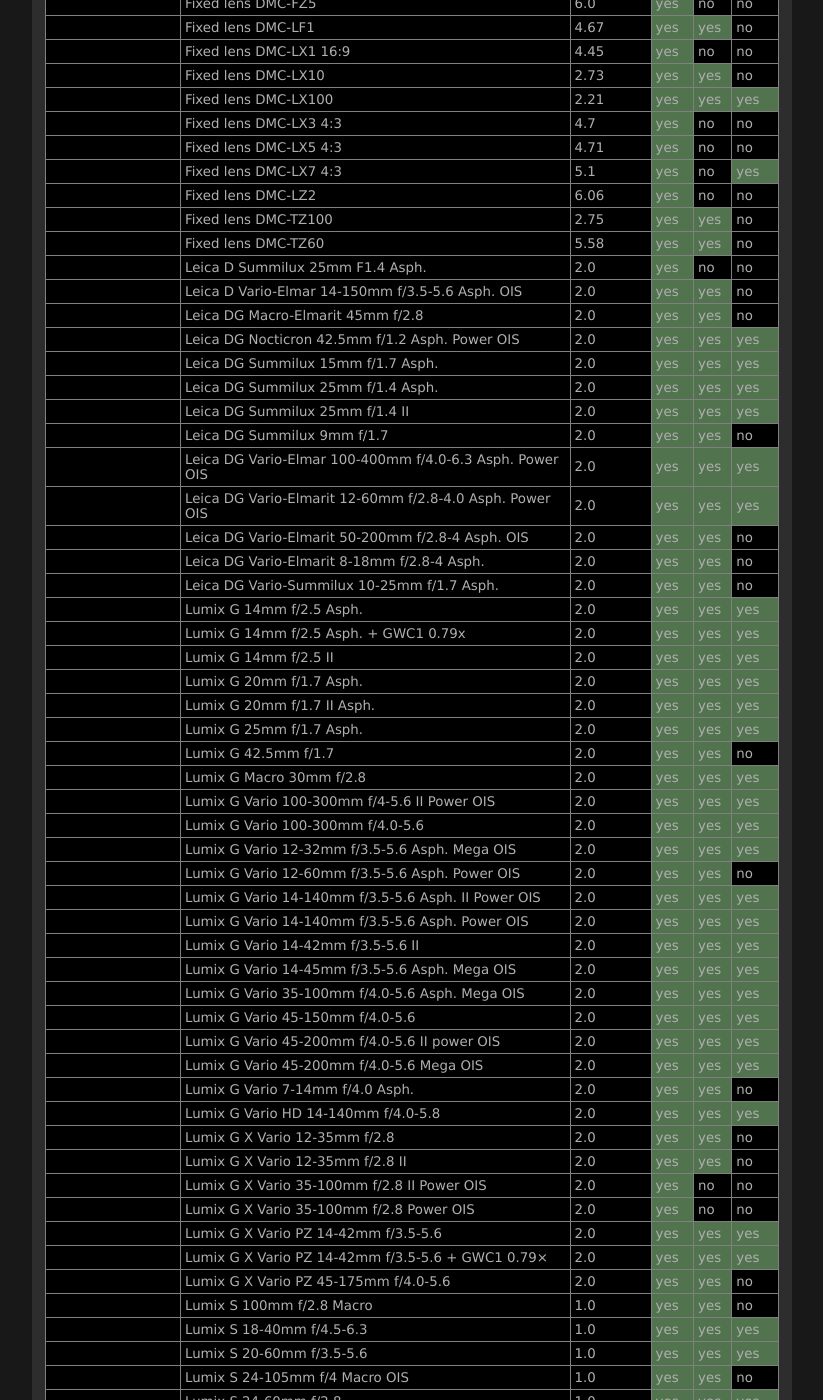
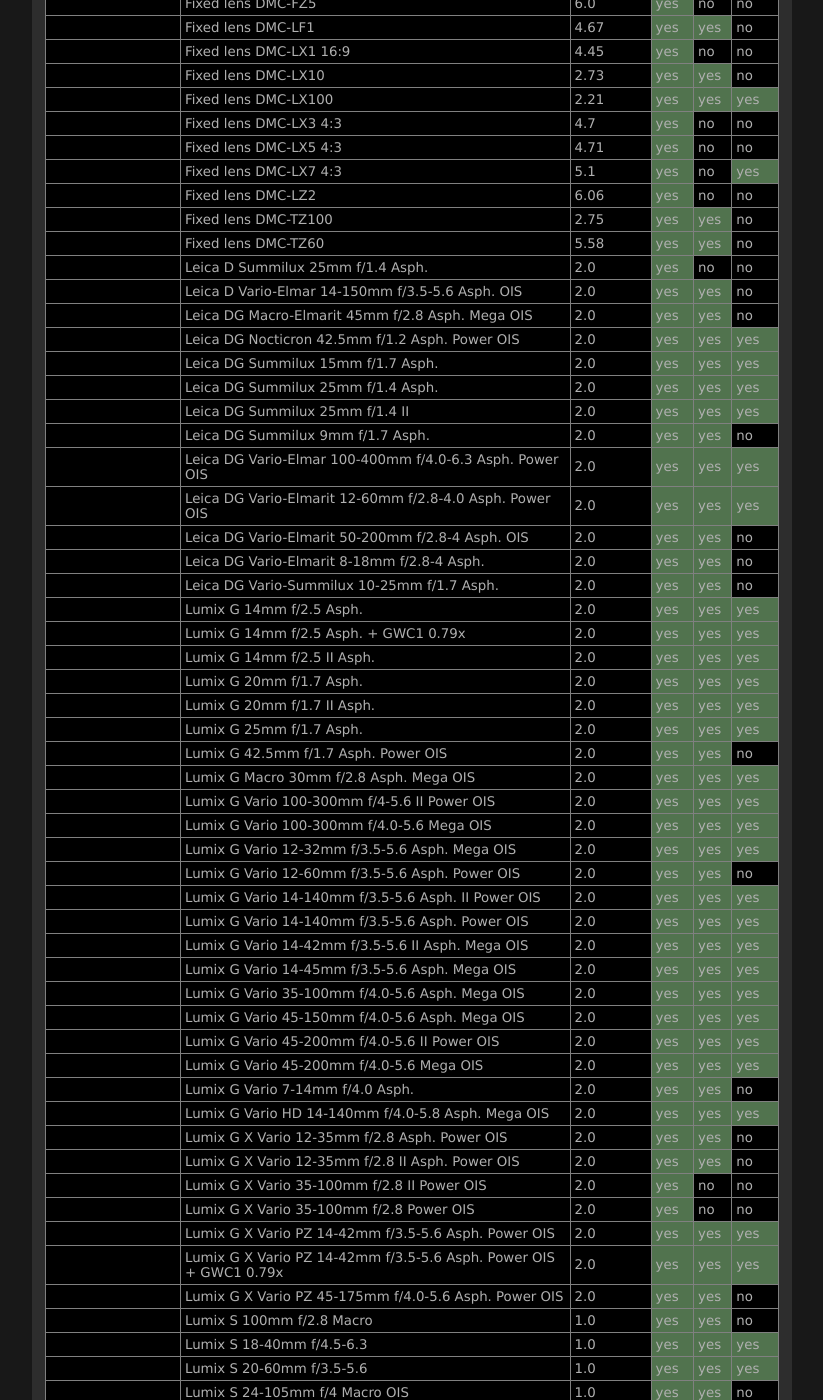
Before and after one commit to lensfun/lensfun.github.io, a Jekyll site: the page built from _posts/lenslist/2999-12-31-Lenslist-master.md, in a window 1280 px wide and 1400 px high, scrolled down 19954 px. Shown: the whole window, without its empty margins (284-1107 px from the left). Built offline with Jekyll 4.4.1, drawn with Linux system fonts in a browser that asks for light colours; some of the changed text lies outside the part shown.

Commit message:
Update master lens list from GitHub Actions

```diff
--- a/_posts/lenslist/2999-12-31-Lenslist-master.md
+++ b/_posts/lenslist/2999-12-31-Lenslist-master.md
@@ -824,14 +824,14 @@ This list was generated on 2025-08-24 from current Lensfun sources. Your Lensfun
 <tr class="lenslist-bg1"><td></td><td>Fixed lens DMC-LZ2</td><td>6.06</td><td class="lenslist-highlight lenslist-check">yes</td><td class="lenslist-check">no</td><td class="lenslist-check">no</td></tr>
 <tr class="lenslist-bg1"><td></td><td>Fixed lens DMC-TZ100</td><td>2.75</td><td class="lenslist-highlight lenslist-check">yes</td><td class="lenslist-highlight lenslist-check">yes</td><td class="lenslist-check">no</td></tr>
 <tr class="lenslist-bg1"><td></td><td>Fixed lens DMC-TZ60</td><td>5.58</td><td class="lenslist-highlight lenslist-check">yes</td><td class="lenslist-highlight lenslist-check">yes</td><td class="lenslist-check">no</td></tr>
-<tr class="lenslist-bg1"><td></td><td>Leica D Summilux 25mm F1.4 Asph.</td><td>2.0</td><td class="lenslist-highlight lenslist-check">yes</td><td class="lenslist-check">no</td><td class="lenslist-check">no</td></tr>
+<tr class="lenslist-bg1"><td></td><td>Leica D Summilux 25mm f/1.4 Asph.</td><td>2.0</td><td class="lenslist-highlight lenslist-check">yes</td><td class="lenslist-check">no</td><td class="lenslist-check">no</td></tr>
 <tr class="lenslist-bg1"><td></td><td>Leica D Vario-Elmar 14-150mm f/3.5-5.6 Asph. OIS</td><td>2.0</td><td class="lenslist-highlight lenslist-check">yes</td><td class="lenslist-highlight lenslist-check">yes</td><td class="lenslist-check">no</td></tr>
-<tr class="lenslist-bg1"><td></td><td>Leica DG Macro-Elmarit 45mm f/2.8</td><td>2.0</td><td class="lenslist-highlight lenslist-check">yes</td><td class="lenslist-highlight lenslist-check">yes</td><td class="lenslist-check">no</td></tr>
+<tr class="lenslist-bg1"><td></td><td>Leica DG Macro-Elmarit 45mm f/2.8 Asph. Mega OIS</td><td>2.0</td><td class="lenslist-highlight lenslist-check">yes</td><td class="lenslist-highlight lenslist-check">yes</td><td class="lenslist-check">no</td></tr>
 <tr class="lenslist-bg1"><td></td><td>Leica DG Nocticron 42.5mm f/1.2 Asph. Power OIS</td><td>2.0</td><td class="lenslist-highlight lenslist-check">yes</td><td class="lenslist-highlight lenslist-check">yes</td><td class="lenslist-highlight lenslist-check">yes</td></tr>
 <tr class="lenslist-bg1"><td></td><td>Leica DG Summilux 15mm f/1.7 Asph.</td><td>2.0</td><td class="lenslist-highlight lenslist-check">yes</td><td class="lenslist-highlight lenslist-check">yes</td><td class="lenslist-highlight lenslist-check">yes</td></tr>
 <tr class="lenslist-bg1"><td></td><td>Leica DG Summilux 25mm f/1.4 Asph.</td><td>2.0</td><td class="lenslist-highlight lenslist-check">yes</td><td class="lenslist-highlight lenslist-check">yes</td><td class="lenslist-highlight lenslist-check">yes</td></tr>
 <tr class="lenslist-bg1"><td></td><td>Leica DG Summilux 25mm f/1.4 II</td><td>2.0</td><td class="lenslist-highlight lenslist-check">yes</td><td class="lenslist-highlight lenslist-check">yes</td><td class="lenslist-highlight lenslist-check">yes</td></tr>
-<tr class="lenslist-bg1"><td></td><td>Leica DG Summilux 9mm f/1.7</td><td>2.0</td><td class="lenslist-highlight lenslist-check">yes</td><td class="lenslist-highlight lenslist-check">yes</td><td class="lenslist-check">no</td></tr>
+<tr class="lenslist-bg1"><td></td><td>Leica DG Summilux 9mm f/1.7 Asph.</td><td>2.0</td><td class="lenslist-highlight lenslist-check">yes</td><td class="lenslist-highlight lenslist-check">yes</td><td class="lenslist-check">no</td></tr>
 <tr class="lenslist-bg1"><td></td><td>Leica DG Vario-Elmar 100-400mm f/4.0-6.3 Asph. Power OIS</td><td>2.0</td><td class="lenslist-highlight lenslist-check">yes</td><td class="lenslist-highlight lenslist-check">yes</td><td class="lenslist-highlight lenslist-check">yes</td></tr>
 <tr class="lenslist-bg1"><td></td><td>Leica DG Vario-Elmarit 12-60mm f/2.8-4.0 Asph. Power OIS</td><td>2.0</td><td class="lenslist-highlight lenslist-check">yes</td><td class="lenslist-highlight lenslist-check">yes</td><td class="lenslist-highlight lenslist-check">yes</td></tr>
 <tr class="lenslist-bg1"><td></td><td>Leica DG Vario-Elmarit 50-200mm f/2.8-4 Asph. OIS</td><td>2.0</td><td class="lenslist-highlight lenslist-check">yes</td><td class="lenslist-highlight lenslist-check">yes</td><td class="lenslist-check">no</td></tr>
@@ -839,33 +839,33 @@ This list was generated on 2025-08-24 from current Lensfun sources. Your Lensfun
 <tr class="lenslist-bg1"><td></td><td>Leica DG Vario-Summilux 10-25mm f/1.7 Asph.</td><td>2.0</td><td class="lenslist-highlight lenslist-check">yes</td><td class="lenslist-highlight lenslist-check">yes</td><td class="lenslist-check">no</td></tr>
 <tr class="lenslist-bg1"><td></td><td>Lumix G 14mm f/2.5 Asph.</td><td>2.0</td><td class="lenslist-highlight lenslist-check">yes</td><td class="lenslist-highlight lenslist-check">yes</td><td class="lenslist-highlight lenslist-check">yes</td></tr>
 <tr class="lenslist-bg1"><td></td><td>Lumix G 14mm f/2.5 Asph. + GWC1 0.79x</td><td>2.0</td><td class="lenslist-highlight lenslist-check">yes</td><td class="lenslist-highlight lenslist-check">yes</td><td class="lenslist-highlight lenslist-check">yes</td></tr>
-<tr class="lenslist-bg1"><td></td><td>Lumix G 14mm f/2.5 II</td><td>2.0</td><td class="lenslist-highlight lenslist-check">yes</td><td class="lenslist-highlight lenslist-check">yes</td><td class="lenslist-highlight lenslist-check">yes</td></tr>
+<tr class="lenslist-bg1"><td></td><td>Lumix G 14mm f/2.5 II Asph.</td><td>2.0</td><td class="lenslist-highlight lenslist-check">yes</td><td class="lenslist-highlight lenslist-check">yes</td><td class="lenslist-highlight lenslist-check">yes</td></tr>
 <tr class="lenslist-bg1"><td></td><td>Lumix G 20mm f/1.7 Asph.</td><td>2.0</td><td class="lenslist-highlight lenslist-check">yes</td><td class="lenslist-highlight lenslist-check">yes</td><td class="lenslist-highlight lenslist-check">yes</td></tr>
 <tr class="lenslist-bg1"><td></td><td>Lumix G 20mm f/1.7 II Asph.</td><td>2.0</td><td class="lenslist-highlight lenslist-check">yes</td><td class="lenslist-highlight lenslist-check">yes</td><td class="lenslist-highlight lenslist-check">yes</td></tr>
 <tr class="lenslist-bg1"><td></td><td>Lumix G 25mm f/1.7 Asph.</td><td>2.0</td><td class="lenslist-highlight lenslist-check">yes</td><td class="lenslist-highlight lenslist-check">yes</td><td class="lenslist-highlight lenslist-check">yes</td></tr>
-<tr class="lenslist-bg1"><td></td><td>Lumix G 42.5mm f/1.7</td><td>2.0</td><td class="lenslist-highlight lenslist-check">yes</td><td class="lenslist-highlight lenslist-check">yes</td><td class="lenslist-check">no</td></tr>
-<tr class="lenslist-bg1"><td></td><td>Lumix G Macro 30mm f/2.8</td><td>2.0</td><td class="lenslist-highlight lenslist-check">yes</td><td class="lenslist-highlight lenslist-check">yes</td><td class="lenslist-highlight lenslist-check">yes</td></tr>
+<tr class="lenslist-bg1"><td></td><td>Lumix G 42.5mm f/1.7 Asph. Power OIS</td><td>2.0</td><td class="lenslist-highlight lenslist-check">yes</td><td class="lenslist-highlight lenslist-check">yes</td><td class="lenslist-check">no</td></tr>
+<tr class="lenslist-bg1"><td></td><td>Lumix G Macro 30mm f/2.8 Asph. Mega OIS</td><td>2.0</td><td class="lenslist-highlight lenslist-check">yes</td><td class="lenslist-highlight lenslist-check">yes</td><td class="lenslist-highlight lenslist-check">yes</td></tr>
 <tr class="lenslist-bg1"><td></td><td>Lumix G Vario 100-300mm f/4-5.6 II Power OIS</td><td>2.0</td><td class="lenslist-highlight lenslist-check">yes</td><td class="lenslist-highlight lenslist-check">yes</td><td class="lenslist-highlight lenslist-check">yes</td></tr>
-<tr class="lenslist-bg1"><td></td><td>Lumix G Vario 100-300mm f/4.0-5.6</td><td>2.0</td><td class="lenslist-highlight lenslist-check">yes</td><td class="lenslist-highlight lenslist-check">yes</td><td class="lenslist-highlight lenslist-check">yes</td></tr>
+<tr class="lenslist-bg1"><td></td><td>Lumix G Vario 100-300mm f/4.0-5.6 Mega OIS</td><td>2.0</td><td class="lenslist-highlight lenslist-check">yes</td><td class="lenslist-highlight lenslist-check">yes</td><td class="lenslist-highlight lenslist-check">yes</td></tr>
 <tr class="lenslist-bg1"><td></td><td>Lumix G Vario 12-32mm f/3.5-5.6 Asph. Mega OIS</td><td>2.0</td><td class="lenslist-highlight lenslist-check">yes</td><td class="lenslist-highlight lenslist-check">yes</td><td class="lenslist-highlight lenslist-check">yes</td></tr>
 <tr class="lenslist-bg1"><td></td><td>Lumix G Vario 12-60mm f/3.5-5.6 Asph. Power OIS</td><td>2.0</td><td class="lenslist-highlight lenslist-check">yes</td><td class="lenslist-highlight lenslist-check">yes</td><td class="lenslist-check">no</td></tr>
 <tr class="lenslist-bg1"><td></td><td>Lumix G Vario 14-140mm f/3.5-5.6 Asph. II Power OIS</td><td>2.0</td><td class="lenslist-highlight lenslist-check">yes</td><td class="lenslist-highlight lenslist-check">yes</td><td class="lenslist-highlight lenslist-check">yes</td></tr>
 <tr class="lenslist-bg1"><td></td><td>Lumix G Vario 14-140mm f/3.5-5.6 Asph. Power OIS</td><td>2.0</td><td class="lenslist-highlight lenslist-check">yes</td><td class="lenslist-highlight lenslist-check">yes</td><td class="lenslist-highlight lenslist-check">yes</td></tr>
-<tr class="lenslist-bg1"><td></td><td>Lumix G Vario 14-42mm f/3.5-5.6 II</td><td>2.0</td><td class="lenslist-highlight lenslist-check">yes</td><td class="lenslist-highlight lenslist-check">yes</td><td class="lenslist-highlight lenslist-check">yes</td></tr>
+<tr class="lenslist-bg1"><td></td><td>Lumix G Vario 14-42mm f/3.5-5.6 II Asph. Mega OIS</td><td>2.0</td><td class="lenslist-highlight lenslist-check">yes</td><td class="lenslist-highlight lenslist-check">yes</td><td class="lenslist-highlight lenslist-check">yes</td></tr>
 <tr class="lenslist-bg1"><td></td><td>Lumix G Vario 14-45mm f/3.5-5.6 Asph. Mega OIS</td><td>2.0</td><td class="lenslist-highlight lenslist-check">yes</td><td class="lenslist-highlight lenslist-check">yes</td><td class="lenslist-highlight lenslist-check">yes</td></tr>
 <tr class="lenslist-bg1"><td></td><td>Lumix G Vario 35-100mm f/4.0-5.6 Asph. Mega OIS</td><td>2.0</td><td class="lenslist-highlight lenslist-check">yes</td><td class="lenslist-highlight lenslist-check">yes</td><td class="lenslist-highlight lenslist-check">yes</td></tr>
-<tr class="lenslist-bg1"><td></td><td>Lumix G Vario 45-150mm f/4.0-5.6</td><td>2.0</td><td class="lenslist-highlight lenslist-check">yes</td><td class="lenslist-highlight lenslist-check">yes</td><td class="lenslist-highlight lenslist-check">yes</td></tr>
-<tr class="lenslist-bg1"><td></td><td>Lumix G Vario 45-200mm f/4.0-5.6 II power OIS</td><td>2.0</td><td class="lenslist-highlight lenslist-check">yes</td><td class="lenslist-highlight lenslist-check">yes</td><td class="lenslist-highlight lenslist-check">yes</td></tr>
+<tr class="lenslist-bg1"><td></td><td>Lumix G Vario 45-150mm f/4.0-5.6 Asph. Mega OIS</td><td>2.0</td><td class="lenslist-highlight lenslist-check">yes</td><td class="lenslist-highlight lenslist-check">yes</td><td class="lenslist-highlight lenslist-check">yes</td></tr>
+<tr class="lenslist-bg1"><td></td><td>Lumix G Vario 45-200mm f/4.0-5.6 II Power OIS</td><td>2.0</td><td class="lenslist-highlight lenslist-check">yes</td><td class="lenslist-highlight lenslist-check">yes</td><td class="lenslist-highlight lenslist-check">yes</td></tr>
 <tr class="lenslist-bg1"><td></td><td>Lumix G Vario 45-200mm f/4.0-5.6 Mega OIS</td><td>2.0</td><td class="lenslist-highlight lenslist-check">yes</td><td class="lenslist-highlight lenslist-check">yes</td><td class="lenslist-highlight lenslist-check">yes</td></tr>
 <tr class="lenslist-bg1"><td></td><td>Lumix G Vario 7-14mm f/4.0 Asph.</td><td>2.0</td><td class="lenslist-highlight lenslist-check">yes</td><td class="lenslist-highlight lenslist-check">yes</td><td class="lenslist-check">no</td></tr>
-<tr class="lenslist-bg1"><td></td><td>Lumix G Vario HD 14-140mm f/4.0-5.8</td><td>2.0</td><td class="lenslist-highlight lenslist-check">yes</td><td class="lenslist-highlight lenslist-check">yes</td><td class="lenslist-highlight lenslist-check">yes</td></tr>
-<tr class="lenslist-bg1"><td></td><td>Lumix G X Vario 12-35mm f/2.8</td><td>2.0</td><td class="lenslist-highlight lenslist-check">yes</td><td class="lenslist-highlight lenslist-check">yes</td><td class="lenslist-check">no</td></tr>
-<tr class="lenslist-bg1"><td></td><td>Lumix G X Vario 12-35mm f/2.8 II</td><td>2.0</td><td class="lenslist-highlight lenslist-check">yes</td><td class="lenslist-highlight lenslist-check">yes</td><td class="lenslist-check">no</td></tr>
+<tr class="lenslist-bg1"><td></td><td>Lumix G Vario HD 14-140mm f/4.0-5.8 Asph. Mega OIS</td><td>2.0</td><td class="lenslist-highlight lenslist-check">yes</td><td class="lenslist-highlight lenslist-check">yes</td><td class="lenslist-highlight lenslist-check">yes</td></tr>
+<tr class="lenslist-bg1"><td></td><td>Lumix G X Vario 12-35mm f/2.8 Asph. Power OIS</td><td>2.0</td><td class="lenslist-highlight lenslist-check">yes</td><td class="lenslist-highlight lenslist-check">yes</td><td class="lenslist-check">no</td></tr>
+<tr class="lenslist-bg1"><td></td><td>Lumix G X Vario 12-35mm f/2.8 II Asph. Power OIS</td><td>2.0</td><td class="lenslist-highlight lenslist-check">yes</td><td class="lenslist-highlight lenslist-check">yes</td><td class="lenslist-check">no</td></tr>
 <tr class="lenslist-bg1"><td></td><td>Lumix G X Vario 35-100mm f/2.8 II Power OIS</td><td>2.0</td><td class="lenslist-highlight lenslist-check">yes</td><td class="lenslist-check">no</td><td class="lenslist-check">no</td></tr>
 <tr class="lenslist-bg1"><td></td><td>Lumix G X Vario 35-100mm f/2.8 Power OIS</td><td>2.0</td><td class="lenslist-highlight lenslist-check">yes</td><td class="lenslist-check">no</td><td class="lenslist-check">no</td></tr>
-<tr class="lenslist-bg1"><td></td><td>Lumix G X Vario PZ 14-42mm f/3.5-5.6</td><td>2.0</td><td class="lenslist-highlight lenslist-check">yes</td><td class="lenslist-highlight lenslist-check">yes</td><td class="lenslist-highlight lenslist-check">yes</td></tr>
-<tr class="lenslist-bg1"><td></td><td>Lumix G X Vario PZ 14-42mm f/3.5-5.6 + GWC1 0.79×</td><td>2.0</td><td class="lenslist-highlight lenslist-check">yes</td><td class="lenslist-highlight lenslist-check">yes</td><td class="lenslist-highlight lenslist-check">yes</td></tr>
-<tr class="lenslist-bg1"><td></td><td>Lumix G X Vario PZ 45-175mm f/4.0-5.6</td><td>2.0</td><td class="lenslist-highlight lenslist-check">yes</td><td class="lenslist-highlight lenslist-check">yes</td><td class="lenslist-check">no</td></tr>
+<tr class="lenslist-bg1"><td></td><td>Lumix G X Vario PZ 14-42mm f/3.5-5.6 Asph. Power OIS</td><td>2.0</td><td class="lenslist-highlight lenslist-check">yes</td><td class="lenslist-highlight lenslist-check">yes</td><td class="lenslist-highlight lenslist-check">yes</td></tr>
+<tr class="lenslist-bg1"><td></td><td>Lumix G X Vario PZ 14-42mm f/3.5-5.6 Asph. Power OIS + GWC1 0.79x</td><td>2.0</td><td class="lenslist-highlight lenslist-check">yes</td><td class="lenslist-highlight lenslist-check">yes</td><td class="lenslist-highlight lenslist-check">yes</td></tr>
+<tr class="lenslist-bg1"><td></td><td>Lumix G X Vario PZ 45-175mm f/4.0-5.6 Asph. Power OIS</td><td>2.0</td><td class="lenslist-highlight lenslist-check">yes</td><td class="lenslist-highlight lenslist-check">yes</td><td class="lenslist-check">no</td></tr>
 <tr class="lenslist-bg1"><td></td><td>Lumix S 100mm f/2.8 Macro</td><td>1.0</td><td class="lenslist-highlight lenslist-check">yes</td><td class="lenslist-highlight lenslist-check">yes</td><td class="lenslist-check">no</td></tr>
 <tr class="lenslist-bg1"><td></td><td>Lumix S 18-40mm f/4.5-6.3</td><td>1.0</td><td class="lenslist-highlight lenslist-check">yes</td><td class="lenslist-highlight lenslist-check">yes</td><td class="lenslist-highlight lenslist-check">yes</td></tr>
 <tr class="lenslist-bg1"><td></td><td>Lumix S 20-60mm f/3.5-5.6</td><td>1.0</td><td class="lenslist-highlight lenslist-check">yes</td><td class="lenslist-highlight lenslist-check">yes</td><td class="lenslist-highlight lenslist-check">yes</td></tr>
```
Also changed, not shown: other parts of _posts/lenslist/2999-12-31-Lenslist-master.md (+1 -1 lines).
